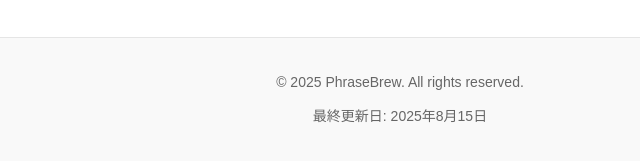
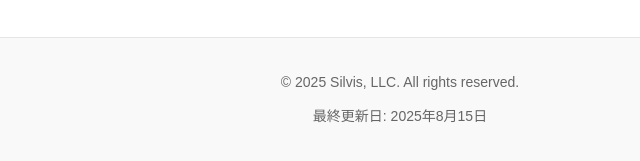
Before and after one commit to phrasebrew/policy, an Astro site: page /policy/terms in a window 1280 px wide. Shown: the part 5287-5448 px from the top of the page, 240-880 px from the left. Built offline with nearby package versions, Linux system fonts and the light colour scheme; Astro itself is replaced by a stand-in of ours; a web font is replaced by a local one.

Commit message:
use static year

```diff
--- a/src/layouts/Layout.astro
+++ b/src/layouts/Layout.astro
@@ -6,7 +6,6 @@ export interface Props {
 
 const { title, description = "PhraseBrewの法的文書" } = Astro.props;
 const currentPath = Astro.url.pathname;
-const currentYear = new Date().getFullYear();
 const lastUpdated = "2025年8月15日";
 ---
 
@@ -43,7 +42,7 @@ const lastUpdated = "2025年8月15日";
   </main>
 
   <footer>
-    <p>© {currentYear} PhraseBrew. All rights reserved.</p>
+    <p>© 2025 Silvis, LLC. All rights reserved.</p>
     <p>最終更新日: {lastUpdated}</p>
   </footer>
 </body>
```
